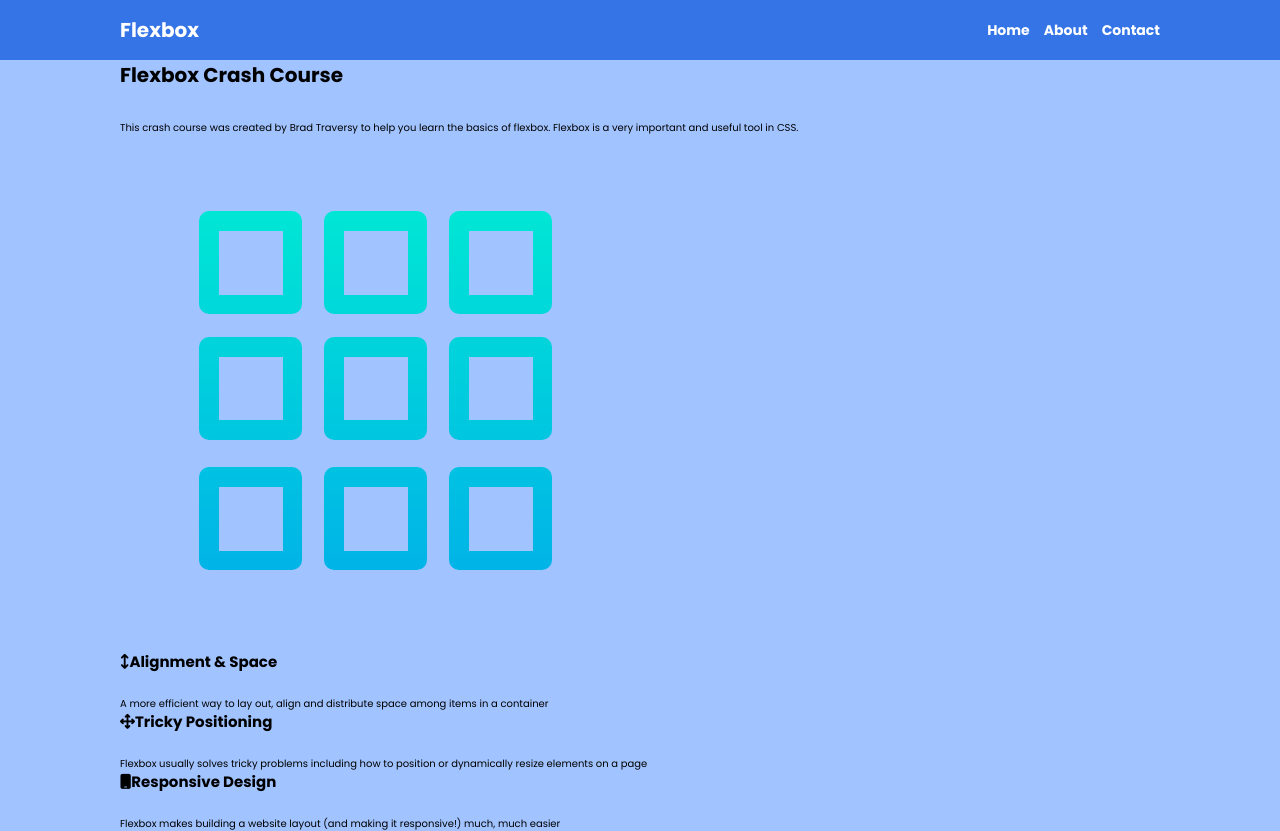
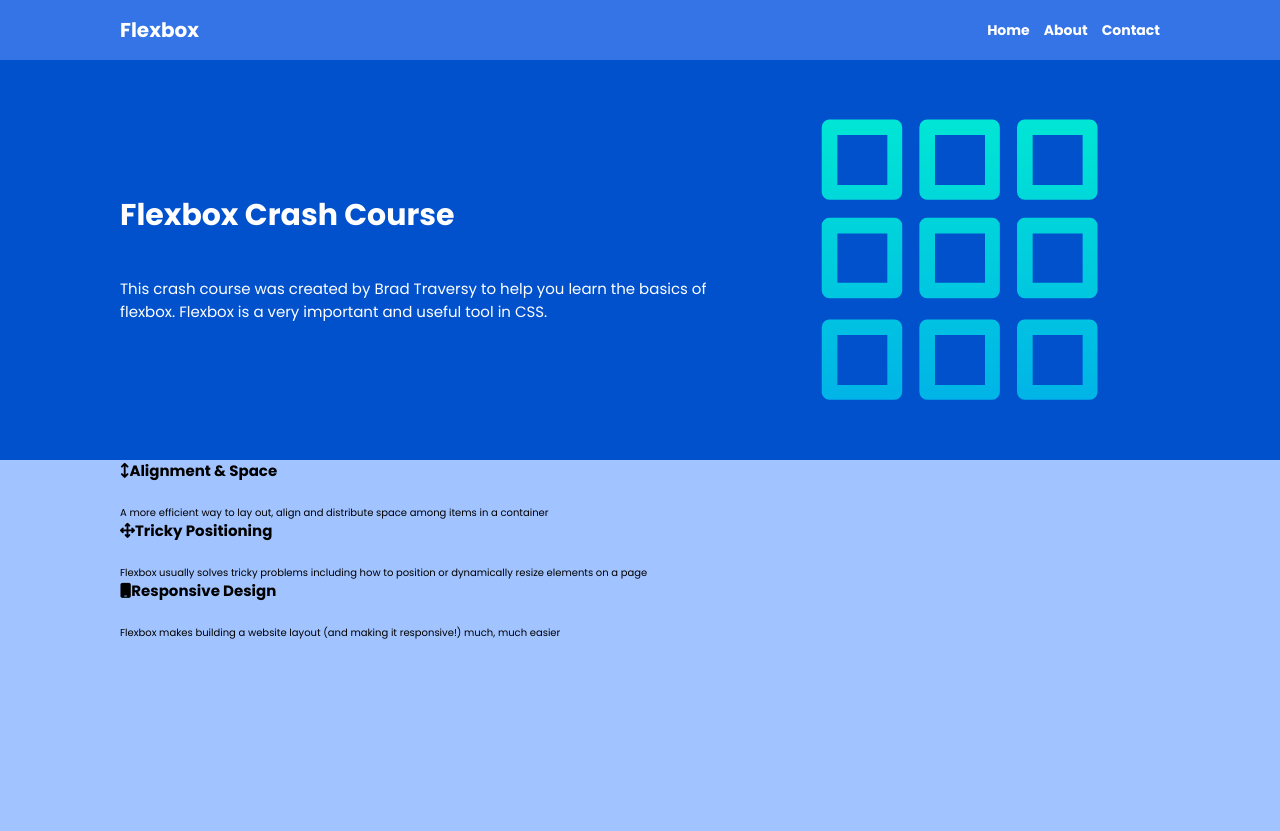
Before and after one commit to itsnooshin/practice-flexbox, a plain HTML site: page index.html in a window 1280 px wide. After the commit the page ends 800 px from the top, so only its background shows below. Drawn offline with Linux system fonts and the light colour scheme.

Commit message:
add header section to project

```diff
--- a/index.html
+++ b/index.html
@@ -4,12 +4,18 @@
     <meta charset="UTF-8" />
     <meta http-equiv="X-UA-Compatible" content="IE=edge" />
     <meta name="viewport" content="width=device-width, initial-scale=1.0" />
-    <link rel="preconnect" href="https://fonts.googleapis.com">
-<link rel="preconnect" href="https://fonts.gstatic.com" crossorigin>
-<link href="https://fonts.googleapis.com/css2?family=Poppins:wght@400;700&display=swap" rel="stylesheet">
-    <script src="https://kit.fontawesome.com/ce011ecf42.js" crossorigin="anonymous"></script>
+    <link rel="preconnect" href="https://fonts.googleapis.com" />
+    <link rel="preconnect" href="https://fonts.gstatic.com" crossorigin />
+    <link
+      href="https://fonts.googleapis.com/css2?family=Poppins:wght@400;700&display=swap"
+      rel="stylesheet"
+    />
+    <script
+      src="https://kit.fontawesome.com/ce011ecf42.js"
+      crossorigin="anonymous"
+    ></script>
     <title>Flexbox-practice</title>
-    <link rel="stylesheet" href="style.css">
+    <link rel="stylesheet" href="style.css" />
   </head>
   <body>
     <!-- navbar -->
@@ -34,8 +40,8 @@
             basics of flexbox. Flexbox is a very important and useful tool in
             CSS.
           </p>
-          <img src="/images/grid.svg" alt="image-header">
         </div>
+        <img src="/images/grid.svg" alt="">
       </div>
     </header>
 
@@ -44,15 +50,27 @@
       <div class="container">
         <div class="box">
           <h2><i class="fa-solid fa-arrows-up-down"></i>Alignment & Space</h2>
-                <p>A more efficient way to lay out, align and distribute space among items in a container</p>
+          <p>
+            A more efficient way to lay out, align and distribute space among
+            items in a container
+          </p>
         </div>
         <div class="box">
-                <h2><i class="fa-solid fa-arrows-up-down-left-right"></i>Tricky Positioning</h2>
-                <p>Flexbox usually solves tricky problems including how to position or dynamically resize elements on a page</p>
+          <h2>
+            <i class="fa-solid fa-arrows-up-down-left-right"></i>Tricky
+            Positioning
+          </h2>
+          <p>
+            Flexbox usually solves tricky problems including how to position or
+            dynamically resize elements on a page
+          </p>
         </div>
         <div class="box">
           <h2><i class="fa-solid fa-mobile"></i>Responsive Design</h2>
-                <p>Flexbox makes building a website layout (and making it responsive!) much, much easier</p>
+          <p>
+            Flexbox makes building a website layout (and making it responsive!)
+            much, much easier
+          </p>
         </div>
       </div>
     </section>
--- a/style.css
+++ b/style.css
@@ -60,3 +60,27 @@ a{
     display: flex;
     align-items: center;
 }
+
+/* header */
+.header{
+    background-color: #0151cc;
+    color: #fff;
+    min-height: 400px;
+}
+.header h1{
+    font-size: 3em;
+    font-weight: 700;
+    line-height: 1.2;
+
+}
+.header p{
+    font-size: 1.5em;
+}
+.header img{
+    max-width: 400px;
+}
+.header  .container {
+    display: flex;
+  align-items: center;
+  justify-content: space-between;
+}
```
Lines whose indentation alone changed are shown as unchanged.
